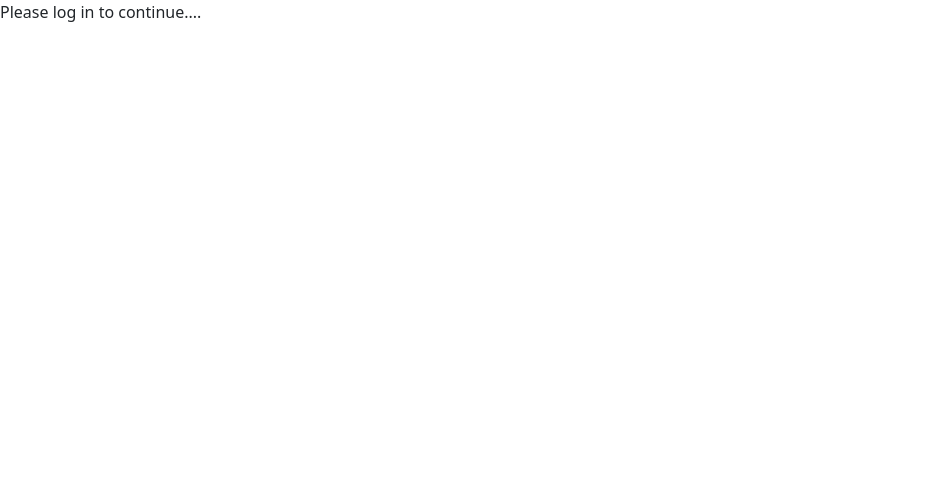
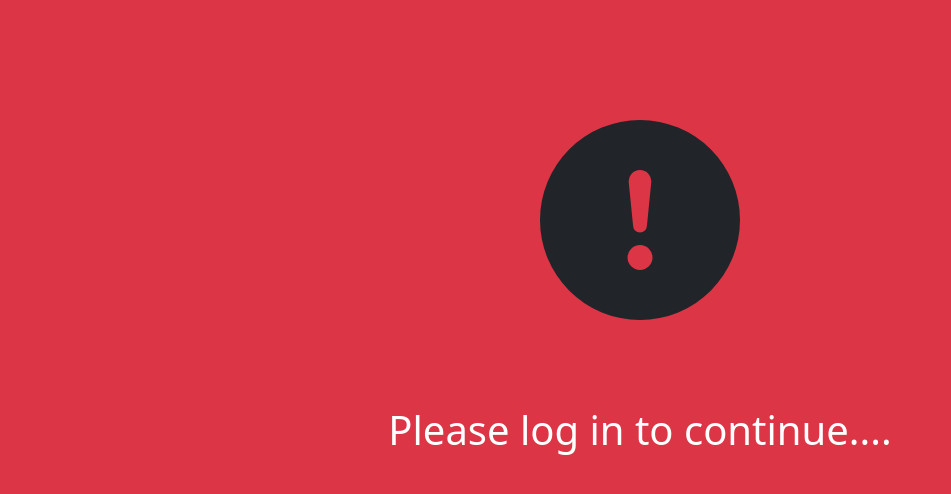
Before and after one commit to Arshad-Shamim/lockit, a React (Vite) app in the folder client/: page /home in a window 1280 px wide. Shown: the top 494 px of the page, without its empty margins (0-951 px from the left). Built offline with nearby package versions, Linux system fonts and the light colour scheme.

Commit message:
create error page

```diff
--- a/client/src/App.jsx
+++ b/client/src/App.jsx
@@ -7,6 +7,7 @@ import {Routes,Route,Navigate} from 'react-router-dom';
 import Signin from './pages/Signin.jsx';
 import Signup from './pages/Signup.jsx';
 import Home from './pages/Home.jsx';
+import Error  from './pages/Error.jsx';
 
 function App() {
   const [count, setCount] = useState(0)
@@ -18,6 +19,7 @@ function App() {
         <Route path="/signin" element={<Signin/>}/>
         <Route path="/signup" element={<Signup/>}/>
         <Route path="/home" element={<Home/>}/>
+        <Route path="/*" element={<Error msg={"Page not founded!"}/>}/>
       </Routes>
     </>
   )
--- a/client/src/pages/Error.jsx
+++ b/client/src/pages/Error.jsx
@@ -2,6 +2,21 @@ import React from 'react'
 
 export default function Error({msg}) {
   return (
-    <div>{msg}</div>
+    <>
+      <div className='bg-danger' style={{height:"100vh"}}>
+        <div class="text-center" style={{paddingTop:"15vh"}} >
+          <svg xmlns="http://www.w3.org/2000/svg" width="200" height="200" fill="currentColor" class="bi bi-exclamation-circle-fill" viewBox="0 0 16 16">
+            <path d="M16 8A8 8 0 1 1 0 8a8 8 0 0 1 16 0M8 4a.905.905 0 0 0-.9.995l.35 3.507a.552.552 0 0 0 1.1 0l.35-3.507A.905.905 0 0 0 8 4m.002 6a1 1 0 1 0 0 2 1 1 0 0 0 0-2"/>
+          </svg>
+        </div>
+
+        <div class="text-center text-white fs-1" style={{marginTop:"10vh"}}>
+          {msg}
+        </div>
+      </div>
+    </>
   )
 }
+
+//when wrong url entered
+//whe we try access pages with out sign or sign up;
```
